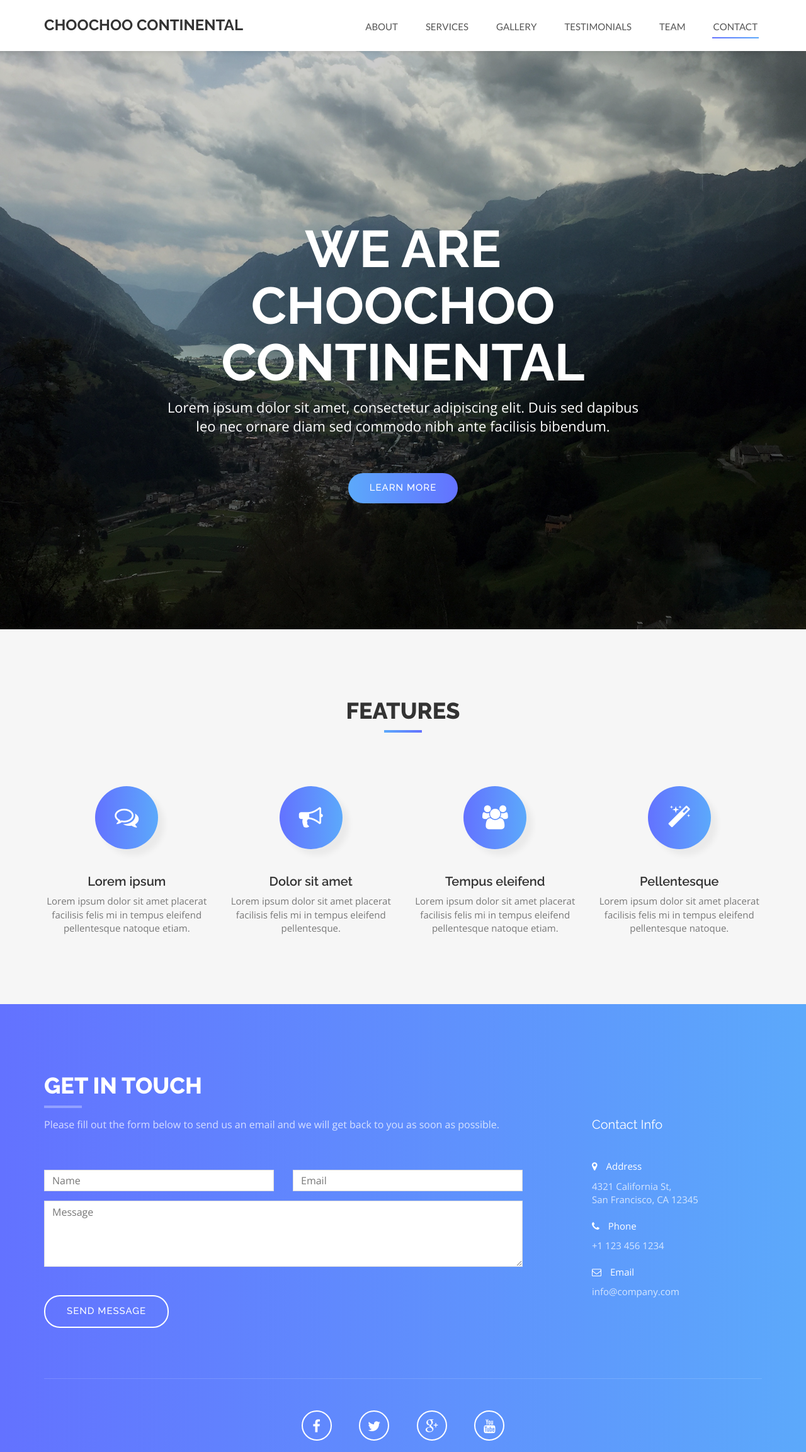
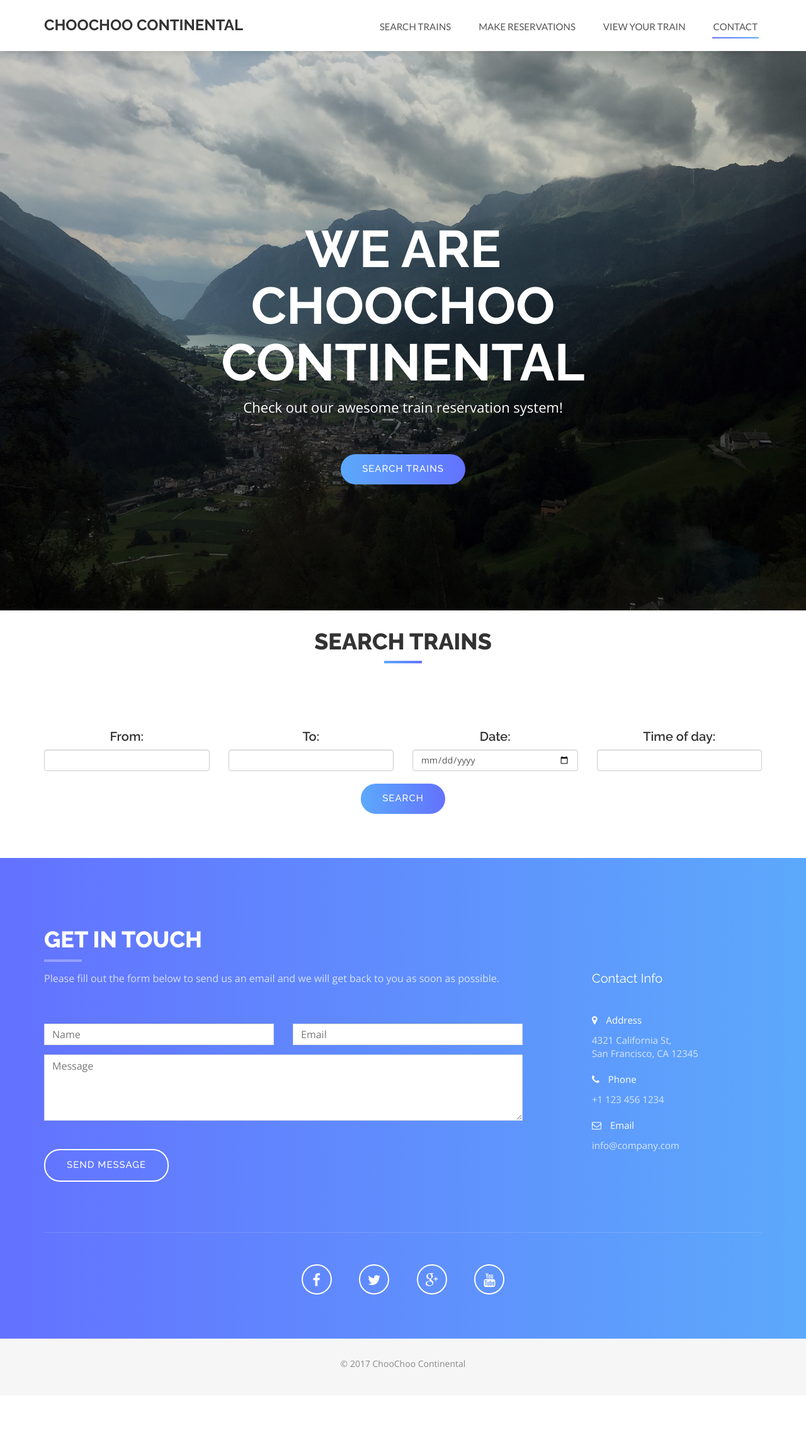
Before and after one commit to notmike/railroad, a Django app: template templates/main/index.html in a window 1280 px wide. Shown: the top 2305 px of the page at 63% size. After the commit the page ends 2171 px from the top, so only its background shows below. Run offline with Django 3.2, Linux system fonts and the light colour scheme; the template is opened without the code that fills it, so the values that code supplies are empty; some libraries are stand-ins or nearby versions.

Commit message:
Added html elements for the searching trains

```diff
--- a/templates/main/index.html
+++ b/templates/main/index.html
@@ -8,37 +8,58 @@
         <div class="row">
           <div class="col-md-8 col-md-offset-2 intro-text">
             <h1>We Are ChooChoo Continental<span></span></h1>
-            <p>Lorem ipsum dolor sit amet, consectetur adipiscing elit. Duis sed dapibus leo nec ornare diam sed commodo nibh ante facilisis bibendum.</p>
-            <a href="#features" class="btn btn-custom btn-lg page-scroll">Learn More</a> </div>
+            <p>Check out our awesome train reservation system!</p>
+            <a href="#searchTrains" class="btn btn-custom btn-lg page-scroll">Search Trains</a> </div>
         </div>
       </div>
     </div>
   </div>
 </header>
+
+
+     {% csrf_token %}
+
+       <br>
+
+  </form>
+
 <!-- Features Section -->
-<div id="features" class="text-center">
+<div id="searchTrains" class="text-center">
   <div class="container">
     <div class="col-md-10 col-md-offset-1 section-title">
-      <h2>Features</h2>
+      <h2>Search Trains</h2>
     </div>
+    <form role="form" method="POST" action= ""> {% csrf_token %}
+
     <div class="row">
-      <div class="col-xs-6 col-md-3"> <i class="fa fa-comments-o"></i>
-        <h3>Lorem ipsum</h3>
-        <p>Lorem ipsum dolor sit amet placerat facilisis felis mi in tempus eleifend pellentesque natoque etiam.</p>
-      </div>
-      <div class="col-xs-6 col-md-3"> <i class="fa fa-bullhorn"></i>
-        <h3>Dolor sit amet</h3>
-        <p>Lorem ipsum dolor sit amet placerat facilisis felis mi in tempus eleifend pellentesque.</p>
-      </div>
-      <div class="col-xs-6 col-md-3"> <i class="fa fa-group"></i>
-        <h3>Tempus eleifend</h3>
-        <p>Lorem ipsum dolor sit amet placerat facilisis felis mi in tempus eleifend pellentesque natoque etiam.</p>
-      </div>
-      <div class="col-xs-6 col-md-3"> <i class="fa fa-magic"></i>
-        <h3>Pellentesque</h3>
-        <p>Lorem ipsum dolor sit amet placerat facilisis felis mi in tempus eleifend pellentesque natoque.</p>
-      </div>
+        <div class="col-xs-6 col-md-3">
+          <h3>From: </h3>
+          <input id = "station-from" name = "station-from" class="form-control form-control-lg" type="text">
+        </div>
+        <div class="col-xs-6 col-md-3">
+          <h3>To: </h3>
+          <input id = "station-to" name = "station-to" class="form-control form-control-lg" type="text">
+        </div>
+        <div class="col-xs-6 col-md-3">
+          <h3>Date: </h3>
+          <input id = "date" name = "date" class="form-control form-control-lg" type="date">
+        </div>
+        <div class="col-xs-6 col-md-3">
+          <h3>Time of day:</h3>
+          <input id = "station-to" name = "station-to" class="form-control form-control-lg" type="text">
+
+        </div>
     </div>
+    <br>
+    <div class = "row">
+    <div class="col-md-10 col-md-offset-1 section-title">
+       <button type="submit" class="btn btn-custom btn-lg">Search</button>
+
+    </div>
+
+    </div>
+    </form>
+
   </div>
 </div>
 
--- a/templates/main/main.html
+++ b/templates/main/main.html
@@ -48,12 +48,9 @@
     <!-- Collect the nav links, forms, and other content for toggling -->
     <div class="collapse navbar-collapse" id="bs-example-navbar-collapse-1">
       <ul class="nav navbar-nav navbar-right">
-        <li><a href="#features" class="page-scroll"></a></li>
-        <li><a href="#about" class="page-scroll">About</a></li>
-        <li><a href="#services" class="page-scroll">Services</a></li>
-        <li><a href="#portfolio" class="page-scroll">Gallery</a></li>
-        <li><a href="#testimonials" class="page-scroll">Testimonials</a></li>
-        <li><a href="#team" class="page-scroll">Team</a></li>
+        <li><a href="#searchTrains" class="page-scroll">Search Trains</a></li>
+        <li><a href="/make-reservations" class="page-scroll">Make Reservations</a></li>
+        <li><a href="/view-your-train" class="page-scroll">View Your Train</a></li>
         <li><a href="#contact" class="page-scroll">Contact</a></li>
       </ul>
     </div>
```
